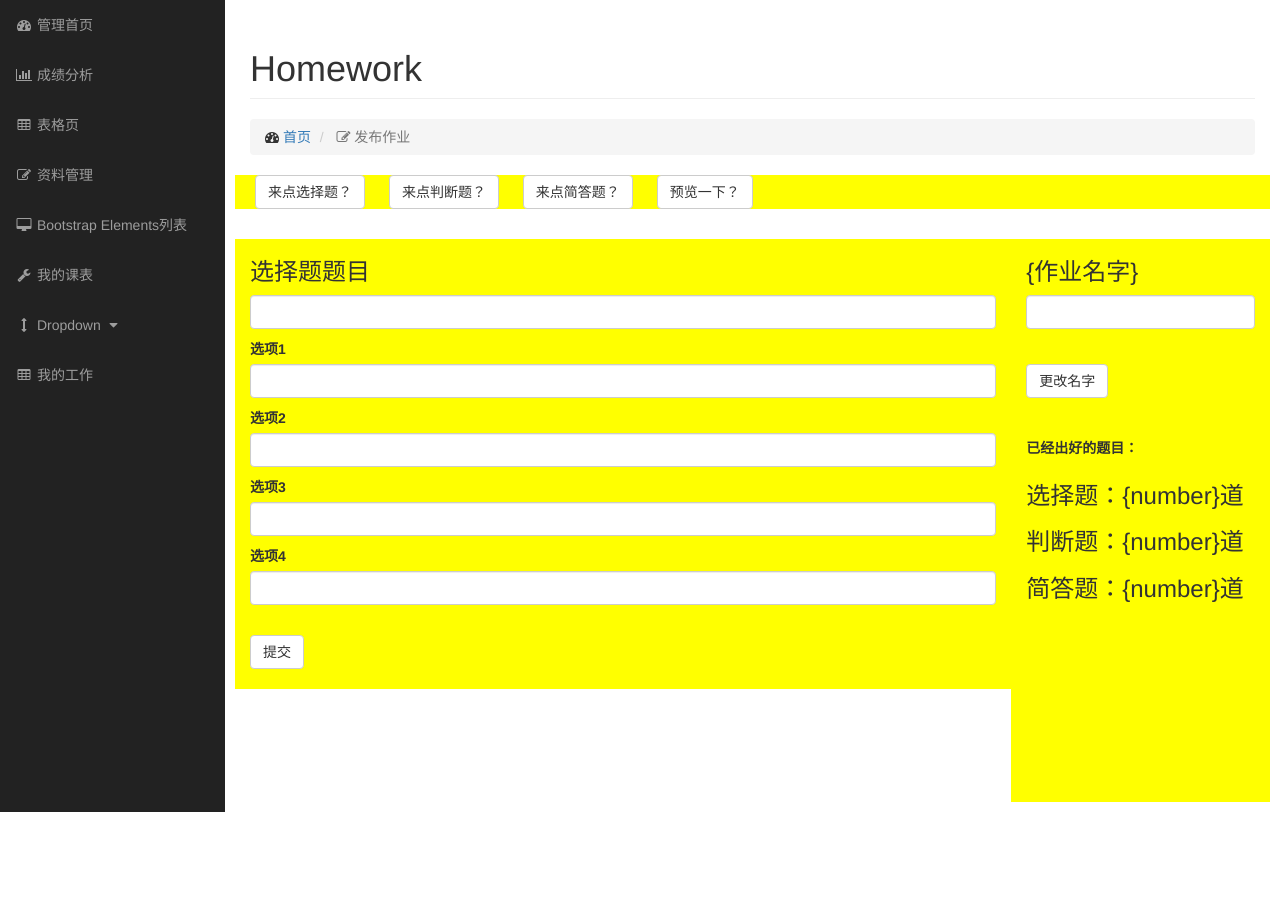
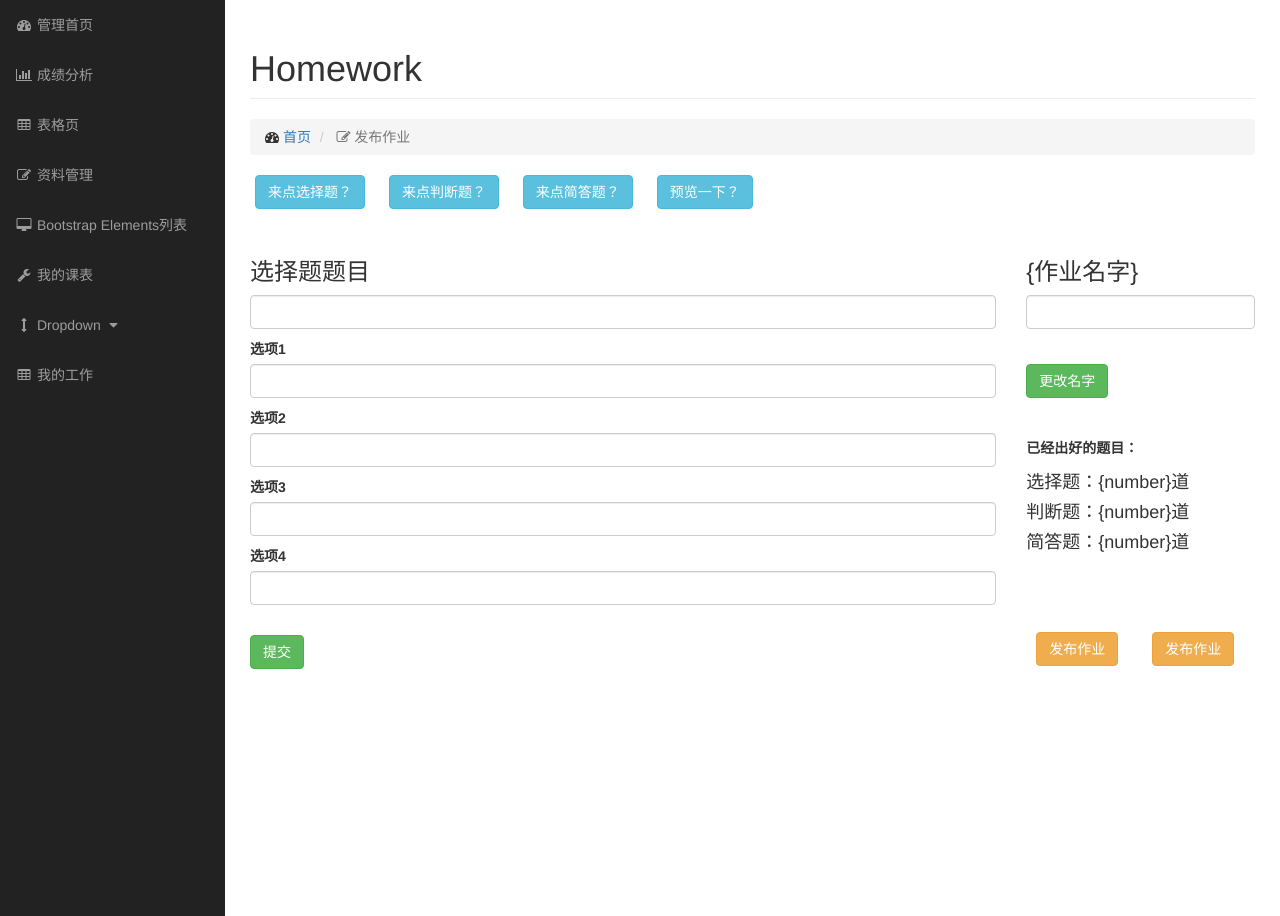
Before and after one commit to soonj/EDU_Auto, a PHP site: page /DbName/application/index/view/teach/Homework.html in a window 1280 px wide. Shown: the part 51-967 px from the top of the page. Before the commit the page ends 863 px from the top, so only its background shows below. Run offline with PHP 8.4, Linux system fonts and the light colour scheme; grey boxes labelled with a size stand in for pictures from a placeholder-image service; some libraries are stand-ins or nearby versions.

Commit message:
修改用户更改资料

```diff
--- a/application/index/controller/Auth.php
+++ b/application/index/controller/Auth.php
@@ -66,7 +66,7 @@
                     $this->success($result['msg'] , '/assis/index/'.$result['uname']);
                     break;
                 case 2:
-                    $this->success($result['msg'] , '/teach/index/'.$result['uname']);
+                    $this->success($result['msg'] , '/teach/'.$result['uname']);
                     break;
                 case 3:
                     $this->success($result['msg'] , '/admin/index/'.$result['uname']);
--- a/application/index/view/teach/Homework.html
+++ b/application/index/view/teach/Homework.html
@@ -46,7 +46,7 @@
                     <span class="icon-bar"></span>
                     <span class="icon-bar"></span>
                 </button>
-                <a class="navbar-brand" href="http://fuck.io/teach/index/index">WTF University</a>
+                <a class="navbar-brand" href="http://fuck.io/teach/{$_SESSION['think']['uname']}">WTF University</a>
             </div>
             <!-- Top Menu Items -->
             <ul class="nav navbar-right top-nav">
@@ -134,17 +134,14 @@
                     <a href="#" class="dropdown-toggle" data-toggle="dropdown"><i class="fa fa-user"></i> {name} <b class="caret"></b></a>
                     <ul class="dropdown-menu">
                         <li>
-                            <a href="#"><i class="fa fa-fw fa-user"></i> Profile</a>
+                            <a href="http://fuck.io/teach/{$_SESSION['think']['uname']}/fixinfo"><i class="fa fa-fw fa-user"></i> 个人信息</a>
                         </li>
                         <li>
-                            <a href="#"><i class="fa fa-fw fa-envelope"></i> Inbox</a>
-                        </li>
-                        <li>
-                            <a href="#"><i class="fa fa-fw fa-gear"></i> Settings</a>
+                            <a href="http://fuck.io/teach/{$_SESSION['think']['uname']}/homework"><i class="fa fa-fw fa-gear"></i> 发布作业</a>
                         </li>
                         <li class="divider"></li>
                         <li>
-                            <a href="#"><i class="fa fa-fw fa-power-off"></i> Log Out</a>
+                            <a href="#"><i class="fa fa-fw fa-power-off"></i> 退出</a>
                         </li>
                     </ul>
                 </li>
@@ -211,17 +208,17 @@
                 </div>
                 <!-- /.row -->
 
-                <div class="row" style="background:yellow;margin-bottom: 30px;">
-                    <button type="submit" class="btn btn-default" style="margin-left:20px;" id="click_pick">来点选择题？</button>
-                    <button type="submit" class="btn btn-default" style="margin-left:20px;" id="click_panduan">来点判断题？</button>
-                    <button type="submit" class="btn btn-default" style="margin-left:20px;" id="click_jianda">来点简答题？</button>
-                    <button type="submit" class="btn btn-default" style="margin-left:20px;" id="click_yulan">预览一下？</button>
+                <div class="row" style="margin-bottom: 30px;">
+                    <button type="submit" class="btn btn-info" style="margin-left:20px;" id="click_pick">来点选择题？</button>
+                    <button type="submit" class="btn btn-info" style="margin-left:20px;" id="click_panduan">来点判断题？</button>
+                    <button type="submit" class="btn btn-info" style="margin-left:20px;" id="click_jianda">来点简答题？</button>
+                    <button type="submit" class="btn btn-info" style="margin-left:20px;" id="click_yulan">预览一下？</button>
                 </div>
 
 <!--**********************************************个人资料部分结束*******************************************-->
 
                 <div class="row">
-                    <div class="col-lg-9" style="background:yellow;margin-bottom: 30px;">
+                    <div class="col-lg-9" style="margin-bottom: 30px;">
                         <div class="table-responsive" id="hw_pick">
                             <h3>选择题题目</h3>
                                 <input class="form-control" id="pick_main" style="margin-bottom: 10px;">
@@ -233,31 +230,35 @@
                                 <input class="form-control" id="pick_3" style="margin-bottom: 10px;">
                             <label>选项4</label>
                                 <input class="form-control" id="pick_4" style="margin-bottom: 10px;">
-                            <button type="submit" class="btn btn-default" style="margin-top:20px;margin-bottom:20px;">提交</button>
+                            <button type="submit" class="btn btn-success" style="margin-top:20px;margin-bottom:20px;">提交</button>
                         </div>
                         <div class="table-responsive" id="hw_panduan">
                             <h3>判断题题目</h3>
                                 <input class="form-control" id="pick_main">
-                            <button type="submit" class="btn btn-default" style="margin-top:20px;margin-bottom:20px;">提交</button>
+                            <button type="submit" class="btn btn-success" style="margin-top:20px;margin-bottom:20px;">提交</button>
                         </div>
                         <div class="table-responsive" id="hw_jianda">
                             <h3>简答题题目</h3>
                                 <input class="form-control" id="pick_main">
-                            <button type="submit" class="btn btn-default" style="margin-top:20px;margin-bottom:20px;">提交</button>
+                            <button type="submit" class="btn btn-success" style="margin-top:20px;margin-bottom:20px;">提交</button>
                         </div>
 
                     </div>
-                    <div class="col-lg-3" style="background:yellow;">
+                    <div class="col-lg-3" style="">
                         <div>
                             <h3>{作业名字}</h3>
                                 <input class="form-control" id="pick_main" style="margin-bottom:15px;">
-                                <button type="submit" class="btn btn-default" style="margin-top:20px;margin-bottom:40px;">更改名字</button>
+                                <button type="submit" class="btn btn-success" style="margin-top:20px;margin-bottom:40px;">更改名字</button>
+                        </div>
+                        <div style="margin-bottom: 30px;">
+                            <label>已经出好的题目：</label>
+                                <h4>选择题：{number}道</h4>
+                                <h4>判断题：{number}道</h4>
+                                <h4>简答题：{number}道</h4>
                         </div>
                         <div style="margin-bottom: 200px;">
-                            <label>已经出好的题目：</label>
-                                <h3>选择题：{number}道</h3>
-                                <h3>判断题：{number}道</h3>
-                                <h3>简答题：{number}道</h3>
+                            <button type="submit" class="btn btn-warning" style="margin-left:10px;margin-top:50px;margin-bottom:40px;margin-right: 30px;">发布作业</button>
+                            <button type="submit" class="btn btn-warning" style="margin-top:50px;margin-bottom:40px;">发布作业</button>
                         </div>
                     </div>
                 </div>
--- a/application/index/view/teach/bgd_index.html
+++ b/application/index/view/teach/Index.html
@@ -46,7 +46,7 @@
                     <span class="icon-bar"></span>
                     <span class="icon-bar"></span>
                 </button>
-                <a class="navbar-brand" href="http://fuck.io/index/index/index">WTF University</a>
+                <a class="navbar-brand" href="http://fuck.io/teach/{$_SESSION['think']['uname']}">WTF University</a>
             </div>
             <!-- Top Menu Items -->
             <ul class="nav navbar-right top-nav">
@@ -137,10 +137,10 @@
                     <a href="#" class="dropdown-toggle" data-toggle="dropdown"><i class="fa fa-user"></i> {$_SESSION['think']['uid']} <b class="caret"></b></a>
                     <ul class="dropdown-menu">
                         <li>
-                            <a href="http://fuck.io/teach/fixinfo/{$_SESSION['think']['uid']}"><i class="fa fa-fw fa-user"></i> 个人信息</a>
+                            <a href="http://fuck.io/teach/{$_SESSION['think']['uname']}/fixinfo"><i class="fa fa-fw fa-user"></i> 个人信息</a>
                         </li>
                         <li>
-                            <a href="http://fuck.io/teach/homework/admin1"><i class="fa fa-fw fa-gear"></i> 发布作业</a>
+                            <a href="http://fuck.io/teach/{$_SESSION['think']['uname']}/homework"><i class="fa fa-fw fa-gear"></i> 发布作业</a>
                         </li>
                         <li class="divider"></li>
                         <li>
```
Also changed, not shown: application/index/controller/Teach.php (+14 -8 lines), application/index/controller/Userinfo.php (+6 -32 lines), application/index/model/Profile.php (+13 -0 lines), application/index/view/teach/Fixinfo.html (+16 -16 lines), application/route.php (+9 -9 lines).
